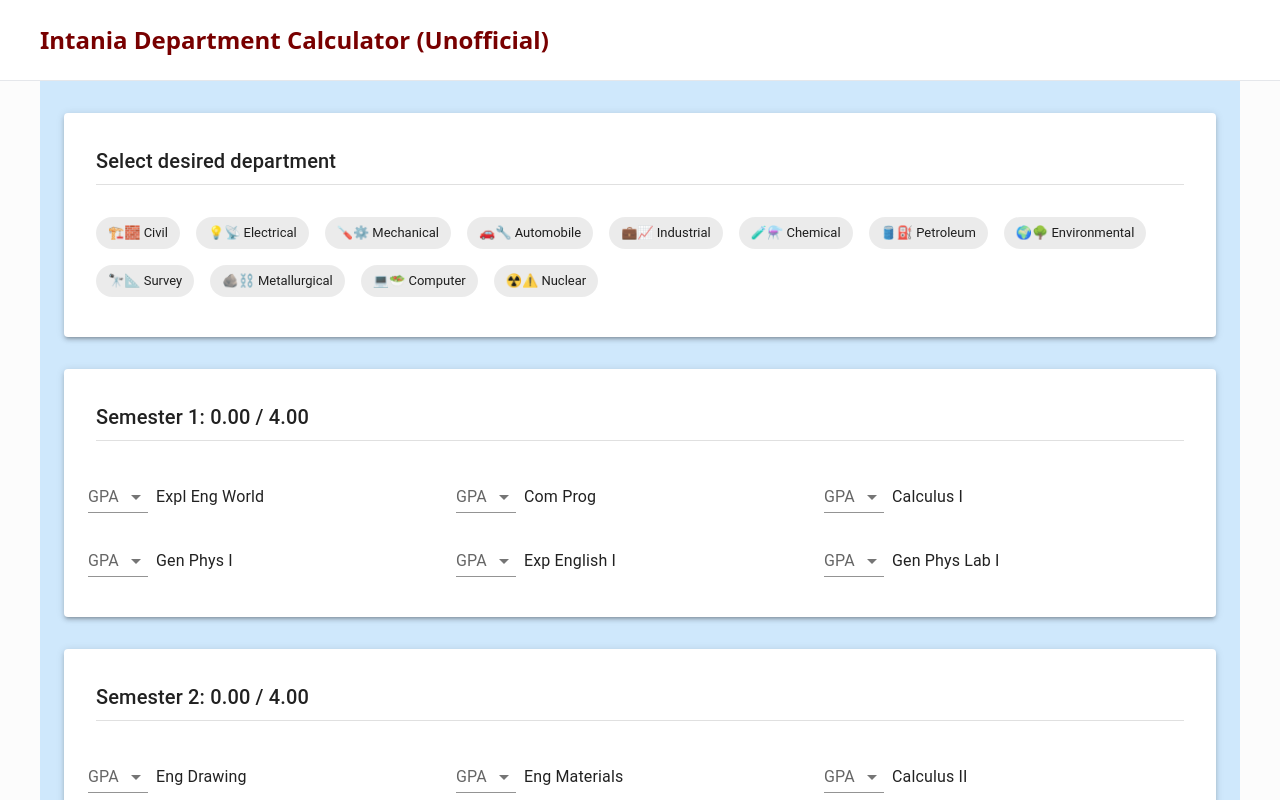
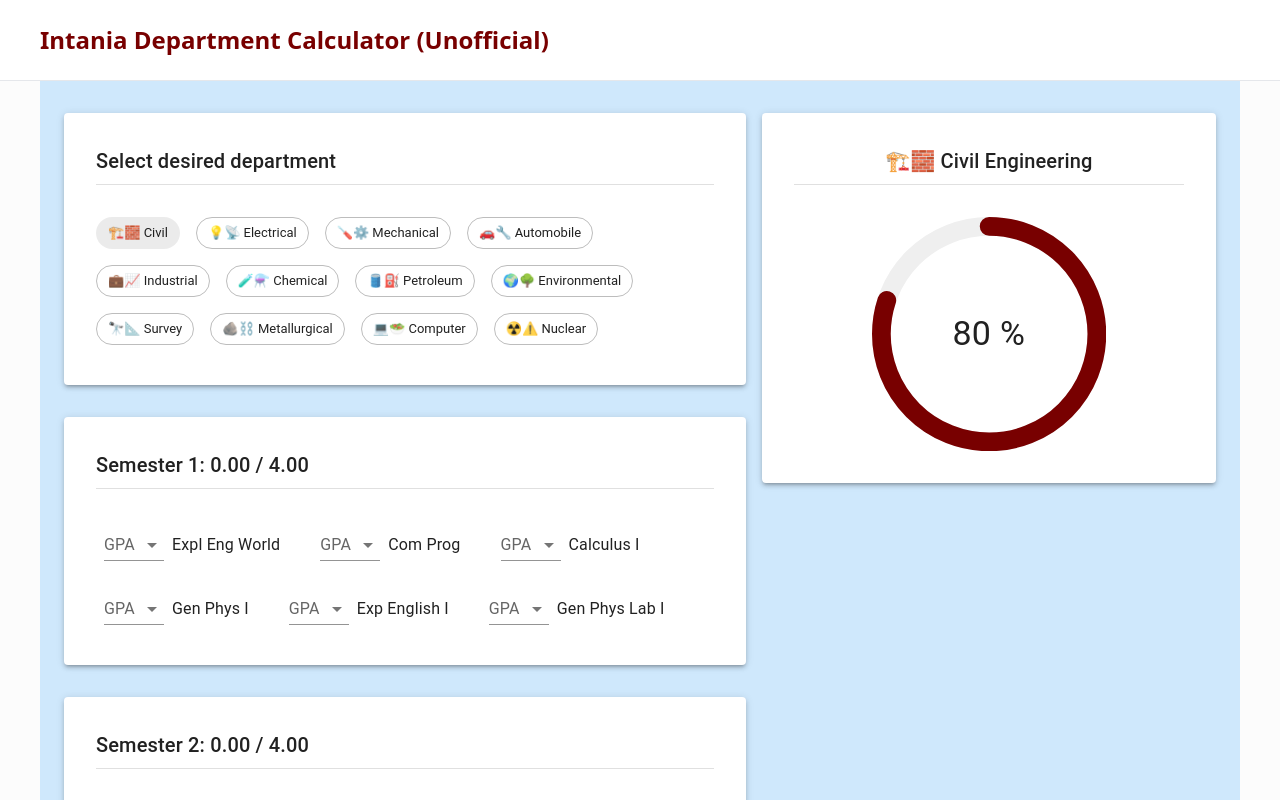
Before and after one commit to bookpanda/intania-department-calculator, a Next.js app in the folder apps/client/: page / in a window 1280 px wide. Shown: the top 800 px of the page. Built offline with nearby package versions, Linux system fonts and the light colour scheme; a web font is replaced by a local one.

Commit message:
feat: add circular progress bar

```diff
--- a/apps/client/package.json
+++ b/apps/client/package.json
@@ -16,6 +16,7 @@
     "@mui/material": "^5.11.12",
     "next": "^13.1.1",
     "react": "18.2.0",
+    "react-circular-progressbar": "^2.1.0",
     "react-dom": "18.2.0",
     "ui": "workspace:*"
   },
--- a/apps/client/src/core/data.ts
+++ b/apps/client/src/core/data.ts
@@ -35,7 +35,7 @@ export const departments = [
   { name: "🧪⚗️ Chemical", key: "chemical", weights: [] },
   {
     name: "🛢️⛽ Petroleum",
-    key: "chemical",
+    key: "petroleum",
     weights: [
       { name: coursesConst.comProg.name, credits: 4 },
       { name: coursesConst.expEngI.name, credits: 4 },
--- a/apps/client/src/modules/Department/Department.tsx
+++ b/apps/client/src/modules/Department/Department.tsx
@@ -1,9 +1,10 @@
+import { useAppContext } from "$core/context/appContext";
 import { departments } from "$core/index";
 import { Chip, Divider, Grid, Paper, Typography } from "@mui/material";
 import { FC } from "react";
 
 export const Department: FC = () => {
-  const handleClick = () => {};
+  const { setDepartment, department } = useAppContext();
 
   return (
     <>
@@ -15,8 +16,12 @@ export const Department: FC = () => {
           <Divider variant="fullWidth" sx={{ marginBottom: 4 }} />
           <Grid container spacing={1}>
             {departments.map((dp) => (
-              <Grid key={dp.name} sx={{ margin: 1 }}>
-                <Chip label={dp.name} onClick={handleClick} />
+              <Grid key={dp.key} sx={{ margin: 1 }}>
+                <Chip
+                  label={dp.name}
+                  onClick={() => setDepartment(dp.key)}
+                  variant={department === dp.key ? "filled" : "outlined"}
+                />
               </Grid>
             ))}
           </Grid>
--- a/apps/client/src/modules/Header/Header.tsx
+++ b/apps/client/src/modules/Header/Header.tsx
@@ -2,7 +2,7 @@ import { FC } from "react";
 
 export const Header: FC = () => {
   return (
-    <nav className="w-screen border-b bg-white p-6 pl-10">
+    <nav className="w-screen max-w-[100vw] border-b bg-white p-6 pl-10 ">
       <h4 className="text-2xl font-semibold text-red">
         Intania Department Calculator (Unofficial)
       </h4>
--- /dev/null
+++ b/apps/client/src/modules/Result/Result.tsx
@@ -0,0 +1,44 @@
+import { useAppContext } from "$core/context/appContext";
+import { departments } from "$core/data";
+import { colorPalette } from "$theme/colors";
+import { Divider, Paper, Typography } from "@mui/material";
+import { FC } from "react";
+import {
+  CircularProgressbarWithChildren,
+  buildStyles,
+} from "react-circular-progressbar";
+import "react-circular-progressbar/dist/styles.css";
+
+export const Result: FC = () => {
+  const { department } = useAppContext();
+  const percentage = 80;
+  return (
+    <Paper elevation={3} sx={{ marginTop: 4 }}>
+      <div className="w-full p-8">
+        <Typography variant="h6" gutterBottom textAlign="center">
+          {departments.filter((dp) => dp.key === department)[0].name}{" "}
+          Engineering
+        </Typography>
+        <Divider variant="fullWidth" sx={{ marginBottom: 4 }} />
+        <div className="flex w-full justify-center">
+          <div className="w-3/5">
+            <CircularProgressbarWithChildren
+              value={percentage}
+              styles={buildStyles({
+                rotation: 0,
+                strokeLinecap: "round",
+                pathTransitionDuration: 0.5,
+                pathColor: colorPalette.red,
+                textColor: colorPalette["gray-dark"],
+                trailColor: colorPalette["gray-light"],
+                backgroundColor: colorPalette.red,
+              })}
+            >
+              <Typography variant="h4">{percentage} %</Typography>
+            </CircularProgressbarWithChildren>
+          </div>
+        </div>
+      </div>
+    </Paper>
+  );
+};
--- /dev/null
+++ b/apps/client/src/modules/Result/index.ts
@@ -0,0 +1 @@
+export { Result } from "./Result";
--- a/apps/client/src/modules/Semester/GradeInput.tsx
+++ b/apps/client/src/modules/Semester/GradeInput.tsx
@@ -24,7 +24,7 @@ export const GradeInput: FC<gradeInputType> = ({ name }) => {
     setCourses({ ...courses, [nameToKey[name]]: event.target.value });
   };
   return (
-    <div className="flex items-baseline">
+    <div className="flex items-baseline px-4 ">
       <FormControl variant="standard" sx={{ m: 1, minWidth: 60 }}>
         <InputLabel id="subject-label">GPA</InputLabel>
         <Select
--- a/apps/client/src/modules/Semester/Semester.tsx
+++ b/apps/client/src/modules/Semester/Semester.tsx
@@ -20,7 +20,11 @@ export const Semester: FC = () => {
           <Divider variant="fullWidth" sx={{ marginBottom: 4 }} />
           <Grid container spacing={2}>
             {sem1Subjects.map((course) => (
-              <Grid key={course.name} xs={4}>
+              <Grid
+                key={course.name}
+                spacing={{ xs: 2, md: 3 }}
+                columns={{ xs: 4, sm: 8, md: 12 }}
+              >
                 <GradeInput name={course.name} />
               </Grid>
             ))}
@@ -36,7 +40,11 @@ export const Semester: FC = () => {
           <Divider variant="fullWidth" sx={{ marginBottom: 4 }} />
           <Grid container spacing={2}>
             {sem2Subjects.map((course) => (
-              <Grid key={course.name} xs={4}>
+              <Grid
+                key={course.name}
+                spacing={{ xs: 2, md: 3 }}
+                columns={{ xs: 4, sm: 8, md: 12 }}
+              >
                 <GradeInput name={course.name} />
               </Grid>
             ))}
--- a/apps/client/src/pages/index.tsx
+++ b/apps/client/src/pages/index.tsx
@@ -1,16 +1,22 @@
 import { Department } from "$modules/Department";
 import { Header } from "$modules/Header";
+import { Result } from "$modules/Result";
 import { Semester } from "$modules/Semester";
 import { Container } from "@mui/material";
 import { NextPage } from "next";
 
 const IndexPage: NextPage = () => {
   return (
-    <main className="flex h-screen w-screen flex-col items-center bg-gray-bg">
+    <main className="flex h-screen w-screen max-w-[100vw] flex-col items-center overflow-x-hidden bg-gray-bg">
       <Header />
-      <Container sx={{ bgcolor: "#cfe8fc", height: "100vh" }}>
-        <Department />
-        <Semester></Semester>
+      <Container sx={{ bgcolor: "#cfe8fc", height: "100vh", display: "flex" }}>
+        <div className="mr-4 w-3/5">
+          <Department />
+          <Semester></Semester>
+        </div>
+        <div className="w-2/5">
+          <Result />
+        </div>
       </Container>
     </main>
   );
```
